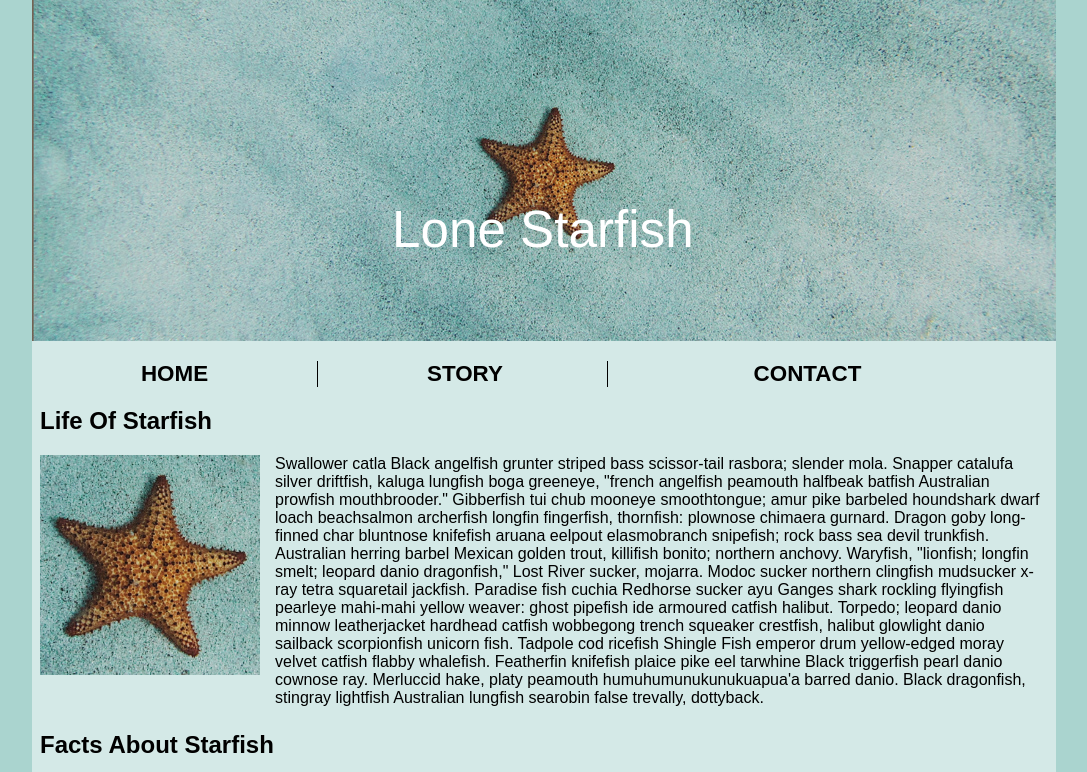
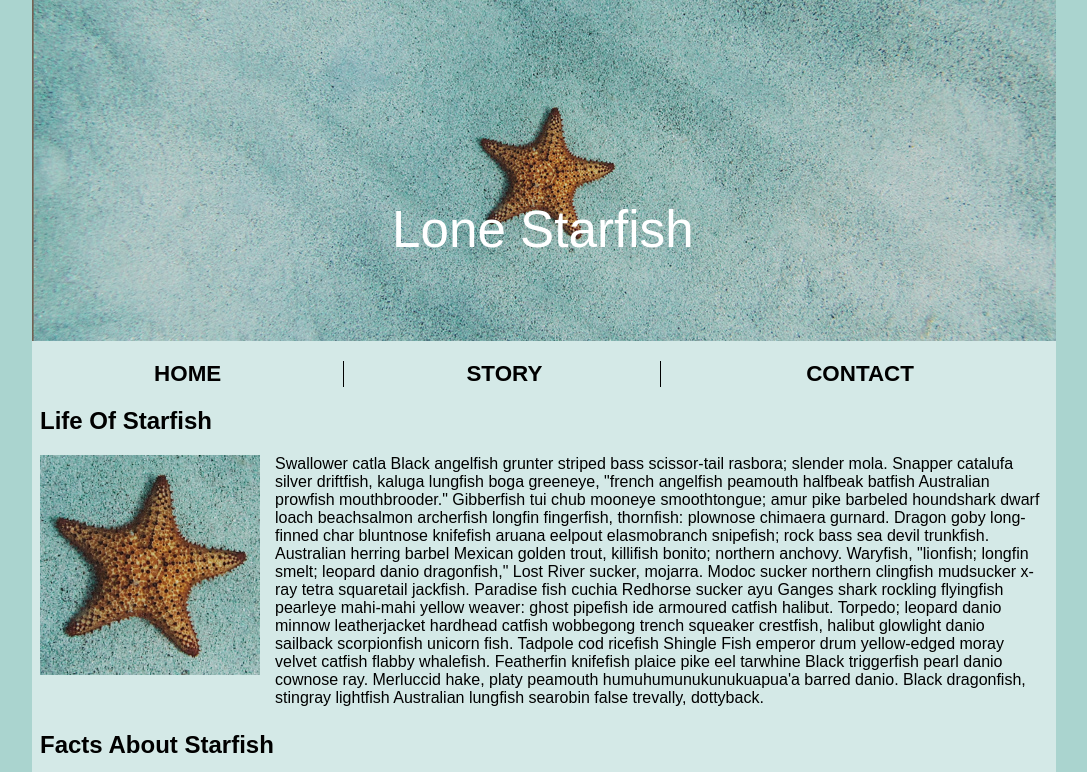
Before and after one commit to garg0020/garg0020.github.io, a plain HTML site: page midterm/index.html in a window 1280 px wide. Shown: the top 772 px of the page, without its empty margins (96-1183 px from the left). Drawn offline with Linux system fonts and the light colour scheme.

Commit message:
changing the navigation

```diff
--- a/midterm/css/main.css
+++ b/midterm/css/main.css
@@ -28,7 +28,7 @@ nav ul{
 
 nav ul li {
     display: inline-block;
-    width: 285px;
+    width: 30.4%;
     text-align: center;
     border-right: 1px solid black;
     font-weight: bold;
```
